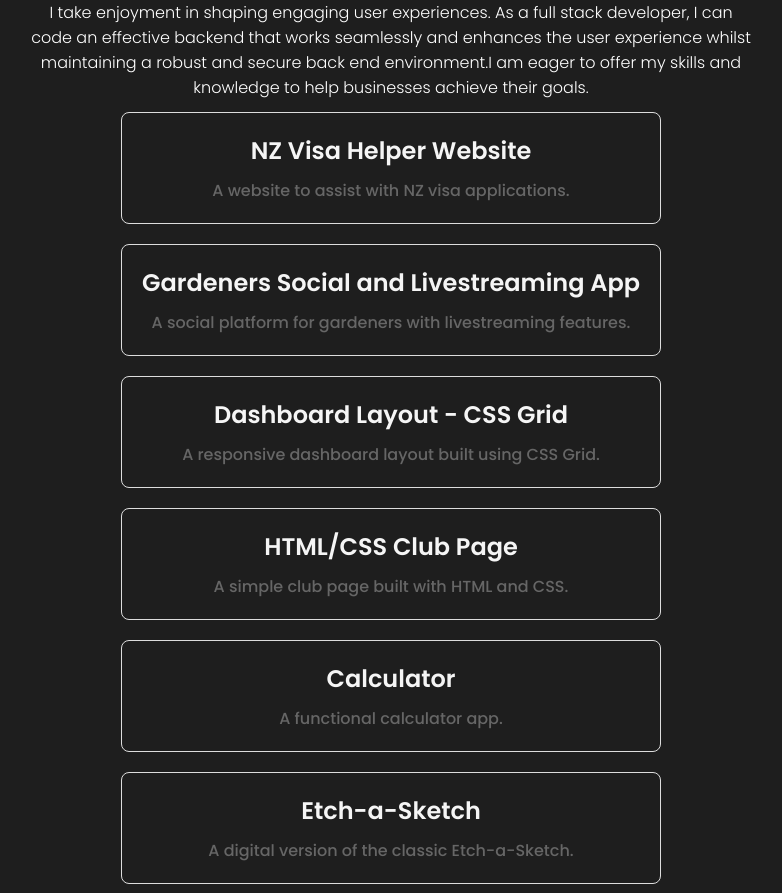
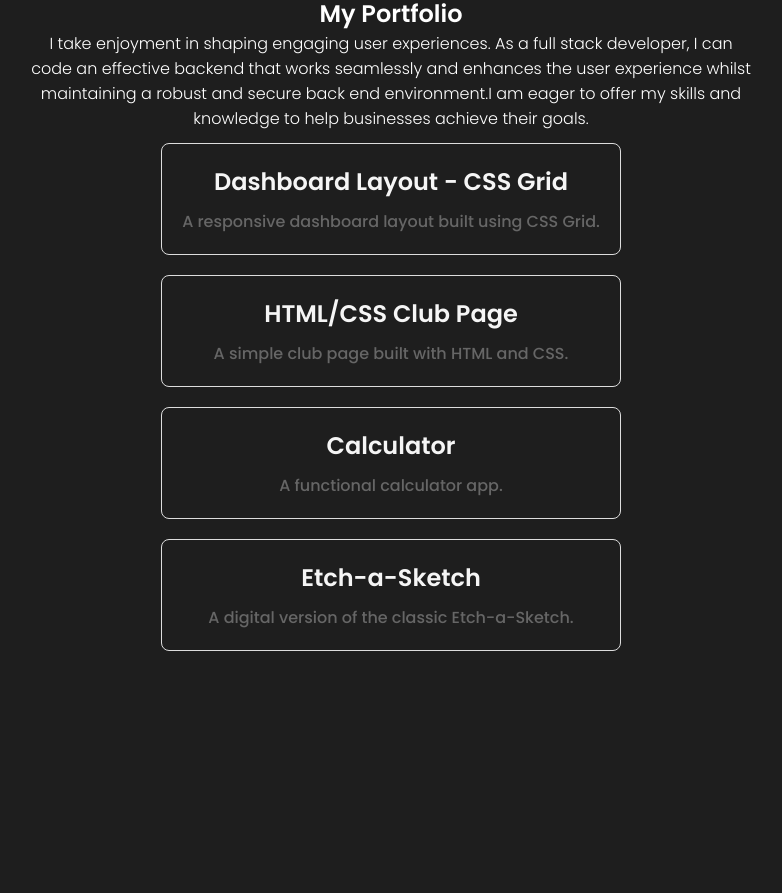
Before and after one commit to plantleafboy/portfolio, a React (Create React App) app: page / in a window 1280 px wide. Shown: the part 1586-2479 px from the top of the page, without its empty margins (249-1031 px from the left). Built offline with nearby package versions, Linux system fonts and the light colour scheme.

Commit message:
remove nondone projects

```diff
--- a/src/components/Works/works.js
+++ b/src/components/Works/works.js
@@ -8,18 +8,18 @@ import Portfolio5 from '../../assets/portfolio-5.png';
 import Portfolio6 from '../../assets/portfolio-6.png';
 
 const projects = [
-    {
-        name: "NZ Visa Helper Website",
-        link: "https://ucbadminton.club/",
-        image: Portfolio2,
-        description: "A website to assist with NZ visa applications."
-    },
-    {
-        name: "Gardeners Social and Livestreaming App",
-        link: "https://ucbadminton.club/",
-        image: Portfolio2,
-        description: "A social platform for gardeners with livestreaming features."
-    },
+    // {
+    //     name: "NZ Visa Helper Website (in progress)",
+    //     link: "https://ucbadminton.club/",
+    //     image: Portfolio2,
+    //     description: "A website to assist with NZ visa applications."
+    // },
+    // {
+    //     name: "Gardeners Social and Livestreaming App",
+    //     link: "https://ucbadminton.club/",
+    //     image: Portfolio2,
+    //     description: "A social platform for gardeners with livestreaming features."
+    // },
     {
         name: "Dashboard Layout - CSS Grid",
         link: "https://starfish-app-hay8g.ondigitalocean.app/",
```
